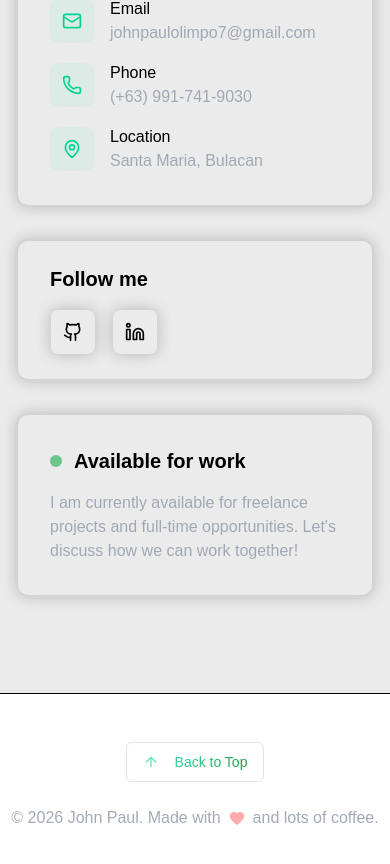
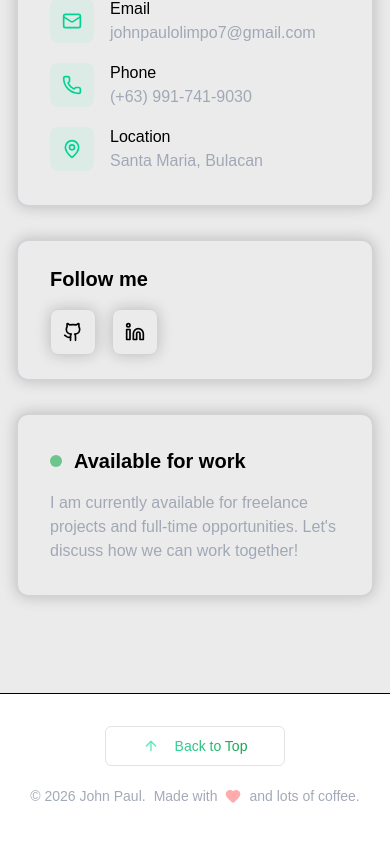
Before and after one commit to Shachi-git/myPortfolio, a Next.js app: page / in a window 390 px wide. Shown: the part 10233-11097 px from the top of the page. After the commit the page ends 11071 px from the top, so only its background shows below. Built offline with nearby package versions, Linux system fonts and the light colour scheme.

Commit message:
adjust responsive

```diff
--- a/components/Footer.tsx
+++ b/components/Footer.tsx
@@ -11,22 +11,28 @@ export function Footer() {
   const currentYear = new Date().getFullYear()
 
   return (
-    <footer className="bg-background border-t">
-      <div className="max-w-7xl mx-auto py-12">
-        <div className="flex flex-col items-center justify-center text-center space-y-6">
+    <footer className="w-full border-t bg-background">
+      <div className="mx-auto w-full max-w-7xl px-4 py-8 sm:px-6 sm:py-10 lg:px-8 lg:py-12">
+        <div className="flex flex-col items-center justify-center gap-5 text-center sm:gap-6">
           <Button
             onClick={scrollToTop}
             variant="outline"
-            className="ghost border font-medium border-gray-500/20 contact-btn group"
+            className="ghost contact-btn group w-full max-w-[180px] border border-gray-500/20 font-medium sm:w-auto"
           >
-            <ArrowUp className="mr-2 h-4 w-4 text-emerald-300 group-hover:text-inherit group-hover:-translate-y-0.5 transition-transform" />
-            <span className="gradient-text group-hover:text-inherit group">
+            <ArrowUp className="mr-2 h-4 w-4 text-emerald-300 transition-transform group-hover:-translate-y-0.5 group-hover:text-inherit" />
+
+            <span className="gradient-text transition-colors group-hover:text-inherit">
               Back to Top
             </span>
           </Button>
-          <div className="flex items-center gap-2 text-gray-400/90">
-            <span>© {currentYear} John Paul. Made with</span>
-            <Heart className="h-4 w-4 text-red-400 fill-red-400 animate-pulse" />
+
+          <div className="flex flex-wrap items-center justify-center gap-x-2 gap-y-1 px-2 text-sm text-gray-400/90 sm:text-base">
+            <span>© {currentYear} John Paul.</span>
+
+            <span>Made with</span>
+
+            <Heart className="h-4 w-4 shrink-0 animate-pulse fill-red-400 text-red-400" />
+
             <span>and lots of coffee.</span>
           </div>
         </div>
```
